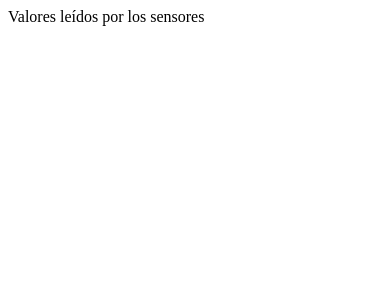
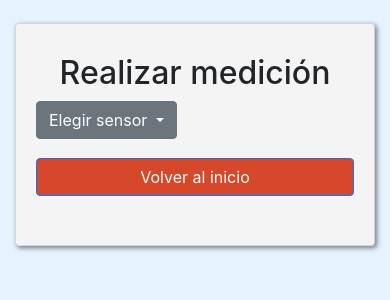
Before and after one commit to smartmicrogreens/smartFarm, a Flask app: page /sensors in a window 390 px wide. Shown: the top 300 px of the page. Run offline with Flask 2, Linux system fonts and the light colour scheme; some libraries are stand-ins or nearby versions.

Commit message:
Implementadas vistas de medición de sensores

```diff
--- a/Layer 2 - Edge computing (RasPi)/webapi/api.py
+++ b/Layer 2 - Edge computing (RasPi)/webapi/api.py
@@ -1,25 +1,69 @@
 from flask import Flask # Funcionalidades básicas de Flask
 from flask import render_template   # Para poder mostrar templates HTML
 
+## SÓLO PARA PRUEBAS ##
+import random
+
 app = Flask(__name__)
 
-# Home page
+#################################################################
+########################### Home page ###########################
+#################################################################
+
 @app.route('/')
 def index():
-    # Mostramos el template "index.html"
-    return render_template('index.html')
+   templateData = {
+      'page' : 'index',
+      'title' : 'SmartFarm - Admin'
+    }
+   return render_template('card_small.html', **templateData)
 
-# Sensor measurements page
+##################################################################
+#################### Sensor measurements page ####################
+##################################################################
+
 @app.route('/sensors')
 def sensors():
-    return 'Valores leídos por los sensores'
+   templateData = {
+      'page' : 'sensors',
+      'title' : 'Realizar medición'
+    }
+   return render_template('card_small.html', **templateData)
 
-# Database tables page
+# Individual sensor measurement
+@app.route('/read/<sensor>')
+def readSensor(sensor):
+   nombre_sensor = sensor[1:-1]
+   unidades = { 'temperatura' : '[°C]', 'humedad' : '[%]', 'caudal' : '[l/min]' }
+   try:
+      #### AGREGAR MEDICIÓN DEL SENSOR ####
+
+      # Para pruebas: Temperatura aleatoria entre 15 [°C] y 35 [°C]
+      response = 'El valor medido es: ' + f"{(random.random() * 20 + 15):.2f}" + ' ' + unidades[nombre_sensor]
+      #raise IOError # PARA QUE EJECUTE LA EXCEPCIÓN
+   except:
+      response = "Hubo un error al leer el sensor de " + nombre_sensor
+
+   templateData = {
+      'page' : 'read_sensor',
+      'title' : 'Valor medido por el sensor de ' + nombre_sensor,
+      'response' : response
+    }
+
+   return render_template('card_small.html', **templateData)
+
+##############################################################
+#################### Database tables page ####################
+##############################################################
+
 @app.route('/tables')
 def tables():
     return 'Tablas de la base datos'
 
-# Tasks programming page
+################################################################
+#################### Tasks programming page ####################
+################################################################
+
 @app.route('/program')
 def program():
     return 'Programación de tareas'
--- a/Layer 2 - Edge computing (RasPi)/webapi/static/js/index.js
+++ b/Layer 2 - Edge computing (RasPi)/webapi/static/js/routing.js
@@ -10,3 +10,7 @@ function to_tables () {
 function to_program () {
     location.href = "/program";
 }
+
+function to_home () {
+    location.href = "/";
+}
--- a/Layer 2 - Edge computing (RasPi)/webapi/static/style.css
+++ b/Layer 2 - Edge computing (RasPi)/webapi/static/style.css
@@ -30,5 +30,6 @@ body.optionsBody {
     background-color: #D64829;
     width: 100%;
     /*font-weight: 500;*/
+    margin-top: 1.2rem;
     margin-bottom: 1.2rem;
 }
--- /dev/null
+++ b/Layer 2 - Edge computing (RasPi)/webapi/templates/card_small.html
@@ -0,0 +1,80 @@
+<!doctype html>
+<html lang="es">
+  <head>
+    <!-- Meta tags utilizados -->
+    <meta charset="utf-8">
+    <meta name="viewport" content="width=device-width, initial-scale=1, shrink-to-fit=no">
+
+    <!-- Bootstrap - CSS -->
+    <link rel="stylesheet" href="/static/bootstrap4.4/css/bootstrap-grid.min.css">
+    <link rel="stylesheet" href="/static/bootstrap4.4/css/bootstrap.min.css">
+    <!-- Mi CSS, último para poder sobreescribir los atributos que quiera -->
+    <link rel="stylesheet" href="/static/style.css">
+
+    <!-- Título de la página -->
+    <title>Home</title>
+  </head>
+
+  <body class="optionsBody">
+
+    <div class="container options-container">
+        <div class="row">
+            <!-- Si no aclaramos el ancho, es automático -->
+            <div class="col"></div>
+            <div class="col-sm-12 col-md-6">
+                <div class="card options-card">
+                    <div class="card-body">
+                      <!-- Título -->
+                      <h2 class="options-title">{{ title }}</h2>
+
+                      {% if page == 'index' %}
+
+                      <!-- Logo -->
+                      <img class="img-fluid logo-img" src="/static/assets/logo.png">
+
+                      <!-- Botones -->
+                      <button type="button" class="btn btn-primary options-btn" onclick="to_sensors()">Hacer medición</button><br>
+                      <button type="button" class="btn btn-primary options-btn" onclick="to_tables()">Ver tablas</button><br>
+                      <button type="button" class="btn btn-primary options-btn" onclick="to_program()">Programar tareas</button><br>
+
+                      {% elif page == 'sensors' %}
+
+                      <!-- Lista de sensores -->
+                      <div class="dropdown">
+                        <button class="btn btn-secondary dropdown-toggle" type="button" id="dropdownMenuButton" data-toggle="dropdown" aria-haspopup="true" aria-expanded="false">
+                          Elegir sensor
+                        </button>
+                        <div class="dropdown-menu" aria-labelledby="dropdownMenuButton">
+                          <a class="dropdown-item" href="/read/<temperatura>">Temperatura</a>
+                          <a class="dropdown-item" href="/read/<humedad>">Humedad</a>
+                          <a class="dropdown-item" href="/read/<caudal>">Caudal</a>
+                        </div>
+                      </div>
+
+                      <button type="button" class="btn btn-primary options-btn" onclick="to_home()">Volver al inicio</button><br>
+
+                      {% elif page == 'read_sensor' %}
+
+                      <h2>{{ response }}</h2>
+                      <button type="button" class="btn btn-primary options-btn" onclick="to_sensors()">Volver a sensores</button><br>
+                      <button type="button" class="btn btn-primary options-btn" onclick="to_home()">Volver al inicio</button><br>
+
+                      {% endif %}
+                    </div>
+                </div>
+
+            </div>
+            <div class="col"></div>
+        </div>
+    </div>
+
+    <!-- Bootstrap - jQuery, Popper.js, Bootstrap JS -->
+    <script src="https://code.jquery.com/jquery-3.4.1.slim.min.js" integrity="sha384-J6qa4849blE2+poT4WnyKhv5vZF5SrPo0iEjwBvKU7imGFAV0wwj1yYfoRSJoZ+n" crossorigin="anonymous"></script>
+    <script src="https://cdn.jsdelivr.net/npm/popper.js@1.16.0/dist/umd/popper.min.js" integrity="sha384-Q6E9RHvbIyZFJoft+2mJbHaEWldlvI9IOYy5n3zV9zzTtmI3UksdQRVvoxMfooAo" crossorigin="anonymous"></script>
+    <script src="/static/bootstrap4.4/js/bootstrap.min.js"></script>
+
+    <!-- Mi(s) script(s) -->
+    <script src="/static/js/routing.js"></script>
+
+  </body>
+</html>
--- a/Layer 2 - Edge computing (RasPi)/webapi/templates/page.html
+++ /dev/null
@@ -1,5 +0,0 @@
-<html>
-<body>
-<h1>Hello {{ name }}!</h1>
-</body>
-</html>
--- a/Layer 2 - Edge computing (RasPi)/webapi/templates/sensors.html
+++ /dev/null
@@ -1,5 +0,0 @@
-<html>
-    <body>
-        <h1>Mediciones de sensores</h1>
-    </body>
-</html>
```
Also changed, not shown: Layer 2 - Edge computing (RasPi)/scripts/master_rtu.py (added, +19 -0 lines), Layer 2 - Edge computing (RasPi)/webapi/templates/index.html (deleted, +0 -54 lines).
